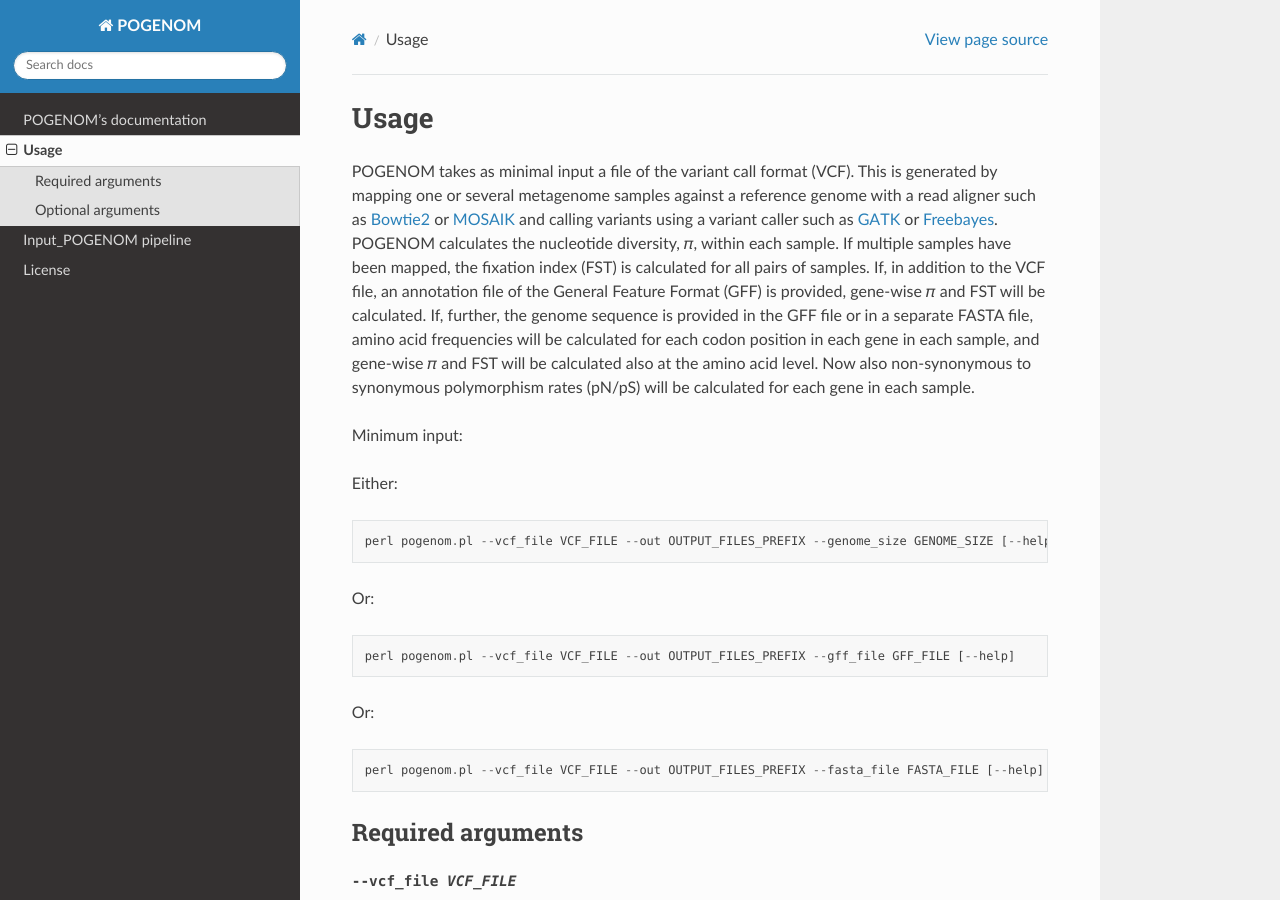
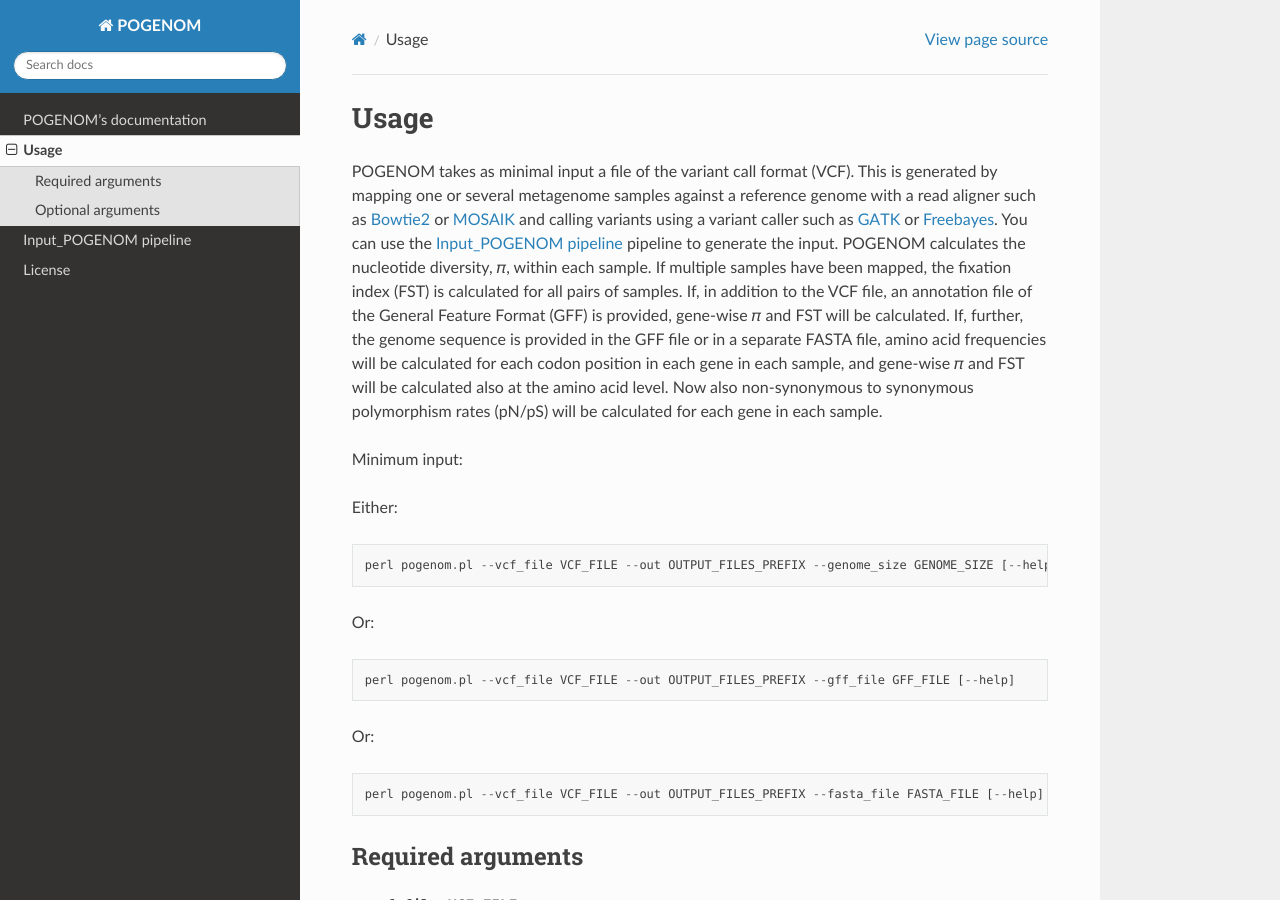
Before and after one commit to EnvGen/POGENOM, a Sphinx documentation site: the page built from docs/source/Usage_POGENOM.rst, in a window 1280 px wide and 900 px high. Built offline with Sphinx 7.4.7 and the Read the Docs theme 2.0.0, drawn with Linux system fonts in a browser that asks for light colours.

Commit message:
Update Usage_POGENOM.rst

```diff
--- a/docs/source/Usage_POGENOM.rst
+++ b/docs/source/Usage_POGENOM.rst
@@ -1,7 +1,7 @@
 Usage
 =====
 
-POGENOM takes as minimal input a file of the variant call format (VCF). This is generated by mapping one or several metagenome samples against a reference genome with a read aligner such as `Bowtie2 <http://bowtie-bio.sourceforge.net/bowtie2/>`__ or `MOSAIK <https://github.com/wanpinglee/MOSAIK>`__ and calling variants using a variant caller such as `GATK <https://github.com/broadinstitute/gatk>`__ or `Freebayes <https://github.com/ekg/freebayes>`__. POGENOM calculates the nucleotide diversity, 𝜋, within each sample. If multiple samples have been mapped, the fixation index (FST) is calculated for all pairs of samples. If, in addition to the VCF file, an annotation file of the General Feature Format (GFF) is provided, gene-wise 𝜋 and FST will be calculated. If, further, the genome sequence is provided in the GFF file or in a separate FASTA file, amino acid frequencies will be calculated for each codon position in each gene in each sample, and gene-wise 𝜋 and FST will be calculated also at the amino acid level. Now also non-synonymous to synonymous polymorphism rates (pN/pS) will be calculated for each gene in each sample.
+POGENOM takes as minimal input a file of the variant call format (VCF). This is generated by mapping one or several metagenome samples against a reference genome with a read aligner such as `Bowtie2 <http://bowtie-bio.sourceforge.net/bowtie2/>`__ or `MOSAIK <https://github.com/wanpinglee/MOSAIK>`__ and calling variants using a variant caller such as `GATK <https://github.com/broadinstitute/gatk>`__ or `Freebayes <https://github.com/ekg/freebayes>`__. You can use the :doc:`Input_POGENOM` pipeline to generate the input. POGENOM calculates the nucleotide diversity, 𝜋, within each sample. If multiple samples have been mapped, the fixation index (FST) is calculated for all pairs of samples. If, in addition to the VCF file, an annotation file of the General Feature Format (GFF) is provided, gene-wise 𝜋 and FST will be calculated. If, further, the genome sequence is provided in the GFF file or in a separate FASTA file, amino acid frequencies will be calculated for each codon position in each gene in each sample, and gene-wise 𝜋 and FST will be calculated also at the amino acid level. Now also non-synonymous to synonymous polymorphism rates (pN/pS) will be calculated for each gene in each sample.
 
 Minimum input:
 
```
